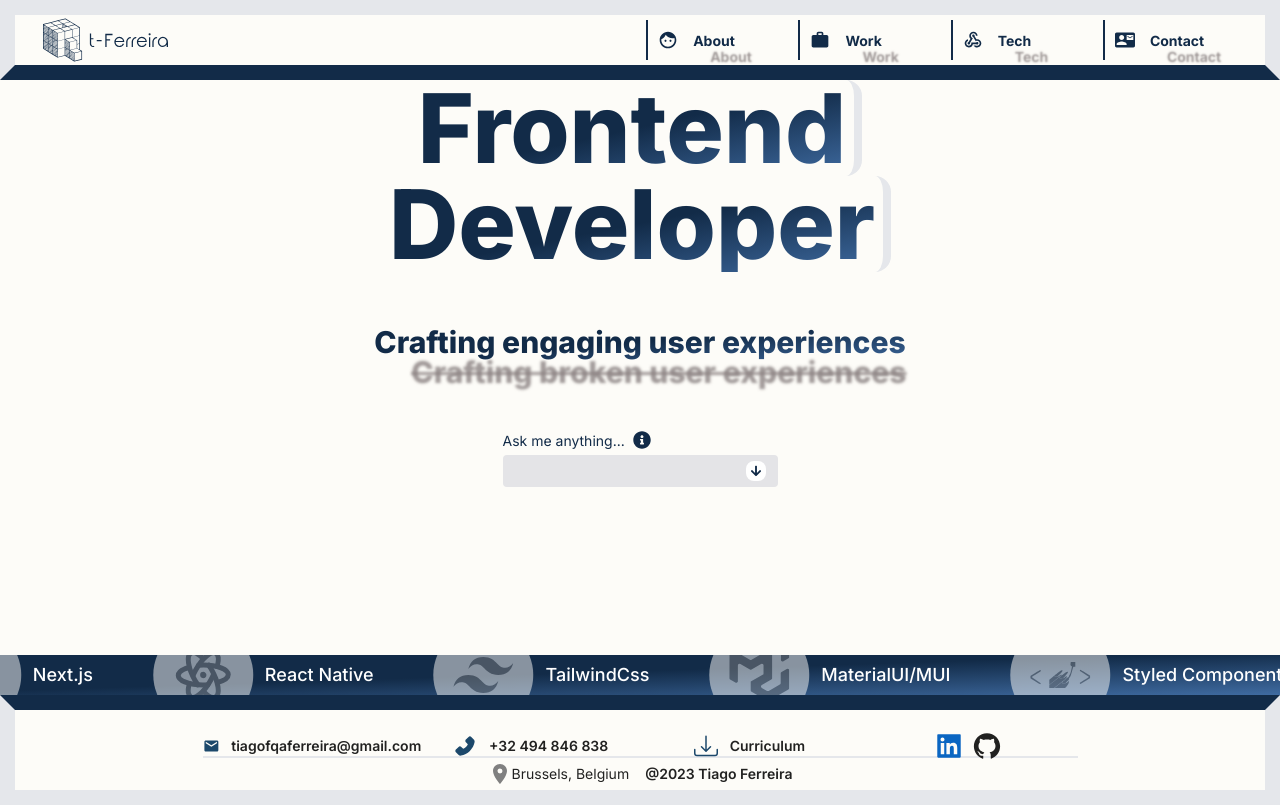
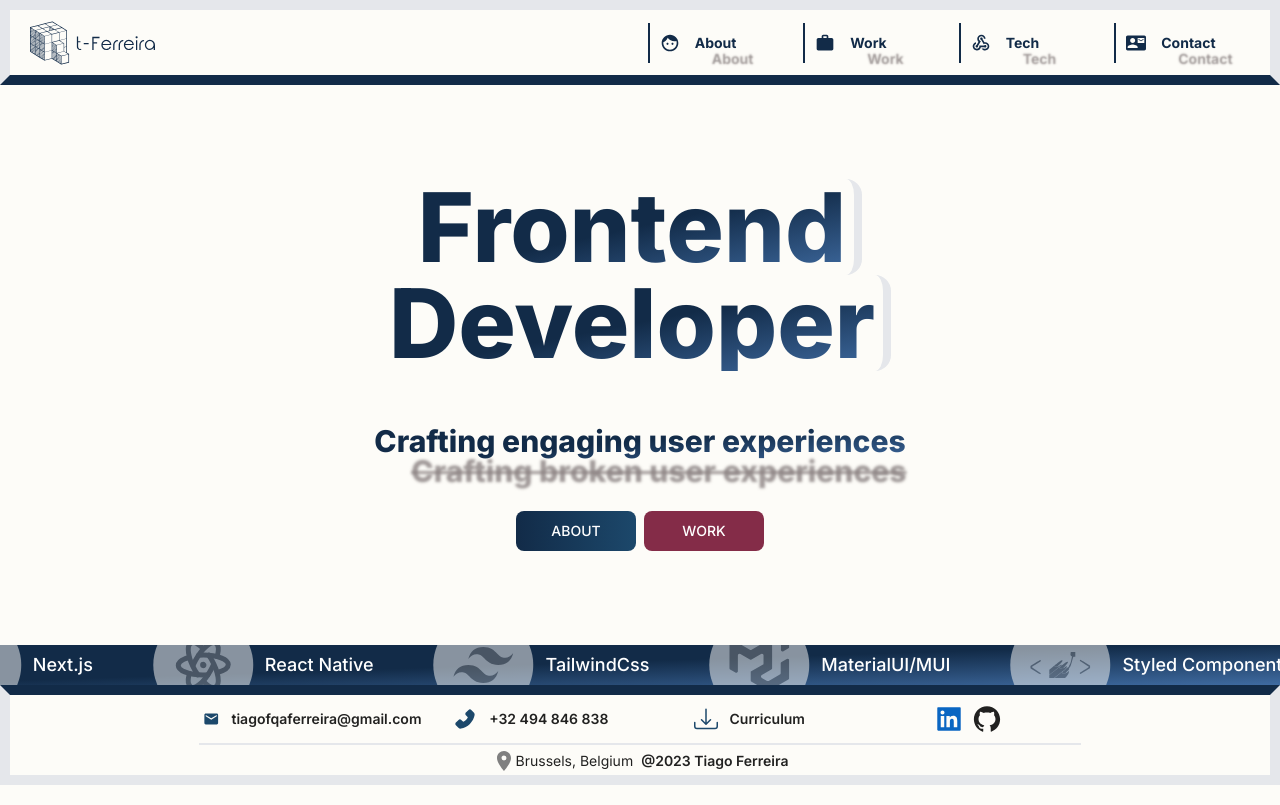
Before and after one commit to FerreiraTiagoWebDev/portfolio2023, a Next.js app: page / in a window 1280 px wide. Built offline with nearby package versions, Linux system fonts and the light colour scheme.

Commit message:
fixed layout

```diff
--- a/src/app/page.tsx
+++ b/src/app/page.tsx
@@ -1,12 +1,11 @@
-import HomeCarousel from "src/components/Organisms/Home/HomeCarousel/HomeCarousel";
+import { Container } from "@ui/Container";
 import HomePage from "src/components/Pages/Home";
 
 const HomePageInApp = () => {
   return (
-    <>
+    <Container className="w-full min-h-[75vh] my-auto">
       <HomePage />
-      <HomeCarousel />
-    </>
+    </Container>
   );
 };
 
--- /dev/null
+++ b/src/components/Organisms/Home/HomeHero/ActionButtons/index.tsx
@@ -0,0 +1,19 @@
+import { Button } from "@ui/Button";
+
+import { Flex } from "@ui/layout";
+import Link from "next/link";
+
+const HomeHeroActionButtons = () => {
+  return (
+    <Flex className="items-center justify-center gap-x-2">
+      <Link href="/about">
+        <Button design="primary">About</Button>
+      </Link>
+      <Link href="/work">
+        <Button design="secondary">Work</Button>
+      </Link>
+    </Flex>
+  );
+};
+
+export default HomeHeroActionButtons;
--- a/src/components/Organisms/Home/HomeHero/ChatModel/chatUi/index.tsx
+++ /dev/null
@@ -1,69 +0,0 @@
-import { Text } from "@ui/Text";
-import { TextField } from "@ui/form";
-import { Container, Flex } from "@ui/layout";
-import classNames from "classnames";
-import { useEffect, useRef, useState } from "react";
-import { FaArrowDown, FaInfoCircle } from "react-icons/fa";
-
-const ChatUi = () => {
-  const [inputValue, setInputValue] = useState("");
-  const isOpenRef = useRef(false);
-
-  useEffect(() => {
-    isOpenRef.current = inputValue.length > 0;
-  }, [inputValue]);
-
-  const handleChange = (e: any) => {
-    setInputValue(e.target.value);
-  };
-
-  return (
-    <>
-      <Flex className="my-4 w-fit min-w-[275px] items-center flex-col">
-        <Flex className="items-center justify-center">
-          <TextField
-            containerProps={{
-              labelIcon: (
-                <span>
-                  <FaInfoCircle size={18} className="text-muisecondary ml-2" />
-                </span>
-              ),
-              label: "Ask me anything...",
-              icon: FaArrowDown,
-              iconProps: {
-                className:
-                  "text-muisecondary rounded-lg bg-white p-1 hover:cursor-pointer",
-                onClick: () => console.log("clicked"),
-              },
-              iconPosition: "right",
-              labelProps: {
-                className: "text-muisecondary font-body",
-                variants: {
-                  design: "admin",
-                },
-              },
-              design: "admin",
-            }}
-            value={inputValue}
-            onChange={handleChange}
-          />
-        </Flex>
-      </Flex>
-      <Container>
-        <Flex
-          className={classNames(
-            "bg-black min-h-[200px] transition-all duration-300 transform overflow-hidden",
-            {
-              "max-h-0 opacity-0 scale-95": !isOpenRef.current,
-              "max-h-96 opacity-100 scale-100": isOpenRef.current,
-            }
-          )}
-        >
-          <Text className="text-muisecondary">{inputValue}</Text>
-        </Flex>
-      </Container>
-    </>
-  );
-};
-
-export default ChatUi;
--- a/src/components/Organisms/Home/HomeHero/HomeHero.tsx
+++ b/src/components/Organisms/Home/HomeHero/HomeHero.tsx
@@ -6,7 +6,7 @@ import { Box, Container, Flex } from "@ui/layout";
 import { useEffect, useState } from "react";
 import ComponentIsVisible from "src/components/Atoms/ComponentIsVisible";
 import useScreenSize from "src/lib/hooks/useScreenSize";
-import ChatUi from "./ChatModel/chatUi";
+import HomeHeroActionButtons from "./ActionButtons";
 import HomeHeroSubtitle from "./subtitle";
 const HomeHero = () => {
   const [hasVideoPlayed, setHasVideoPlayed] = useState<boolean | null>(null);
@@ -71,7 +71,7 @@ const HomeHero = () => {
 
       <HomeHeroSubtitle />
 
-      <ChatUi />
+      <HomeHeroActionButtons />
     </Container>
   );
 };
--- a/src/components/Organisms/navigation/footer/Footer.tsx
+++ b/src/components/Organisms/navigation/footer/Footer.tsx
@@ -18,11 +18,12 @@ const Footer: React.FC<IFooter> = ({ ...footerProps }) => {
       {...footerProps}
       style={{
         width: "100%",
-        borderWidth: "15px",
-        borderTop: "15px solid #122B48",
+        borderTop: "10px solid #122B48",
+        borderWidth: "10px",
+        height: "100px",
       }}
     >
-      <Grid className="w-[100%] sm:w-[90%] md:w-[80%] lg:w-[70%] h-[15vh] md:h-[6vh] m-auto grid-cols-2 sm:grid-cols-2 md:grid-cols-4  items-center justify-center pt-4 pb-2 border-b-2 ">
+      <Grid className="w-[100%] sm:w-[90%] md:w-[80%] lg:w-[70%] m-auto grid-cols-2 sm:grid-cols-2 md:grid-cols-4 items-center justify-center p-1 border-b-2 ">
         <Link
           href={"mailto:tiagofqaferreira@gmail.com"}
           className="flex flex-col lg:flex-row items-center justify-center"
@@ -78,14 +79,18 @@ const Footer: React.FC<IFooter> = ({ ...footerProps }) => {
           </Link>
         </Flex>
       </Grid>
-      <Flex className="w-full items-center justify-center gap-4 py-1">
+      <Flex className="w-full items-center justify-center gap-2 py-1">
         <Box className="flex items-center">
           <MdLocationOn size={24} color="grey" />
-          <Text variant="small" align="center">
+          <Text variant="small" align="center" className="text-[10px]">
             Brussels, Belgium
           </Text>
         </Box>
-        <Text variant="small" align="center" className="font-semibold">
+        <Text
+          variant="small"
+          align="center"
+          className="font-semibold text-[10px]"
+        >
           @2023 Tiago Ferreira
         </Text>
       </Flex>
--- a/src/components/Organisms/navigation/header/Header.tsx
+++ b/src/components/Organisms/navigation/header/Header.tsx
@@ -39,16 +39,16 @@ const Header: React.FC<IHeader> = ({ ...headerProps }) => {
   return (
     <header
       {...headerProps}
-      className="w-full items-center p-2 md:p-4"
+      className="w-full items-center p-2"
       style={{
-        borderBottom: "15px solid #122B48",
-        borderWidth: "15px",
+        borderBottom: "10px solid #122B48",
+        borderWidth: "10px",
         display: "flex",
-        height: "10vh",
+        height: "85px",
       }}
     >
       <Box className="w-full flex-40">
-        <Box className="rounded-md px-1 ">
+        <Box className="rounded-md px-1">
           <NextLink buttonDesign="none" href="/" className="px-2">
             <CubeLogo />
           </NextLink>
--- a/src/components/Pages/Home.tsx
+++ b/src/components/Pages/Home.tsx
@@ -1,11 +1,13 @@
-import { Container } from "@ui/layout";
+import { Flex } from "@ui/layout";
+import HomeCarousel from "../Organisms/Home/HomeCarousel/HomeCarousel";
 import HomeHero from "../Organisms/Home/HomeHero/HomeHero";
 
 const HomePage = () => {
   return (
-    <Container className="h-[65vh] md:h-[calc(75vh-25px)] w-full my-auto">
+    <Flex className="flex-col items-center justify-center">
       <HomeHero />
-    </Container>
+      <HomeCarousel />
+    </Flex>
   );
 };
 
--- a/src/components/UI/Button/styles.ts
+++ b/src/components/UI/Button/styles.ts
@@ -10,7 +10,7 @@ export const buttonStyle = tv({
     },
     design: {
       primary:
-        "bg-gradient-to-r from-secondary to-secondaryLighter text-white hover:saturate-[0.8]",
+        "bg-gradient-to-r from-secondary to-secondaryLighter text-white hover:brightness-75",
       secondary: "bg-maroon text-white hover:brightness-75",
       "secondary-dark": "bg-secondary text-white hover:brightness-75",
       outline: "bg-transparent border border-secondaryLighter hover:opacity-60",
```
Also changed, not shown: 1 other file (tests, documents, lock files or other folders).
